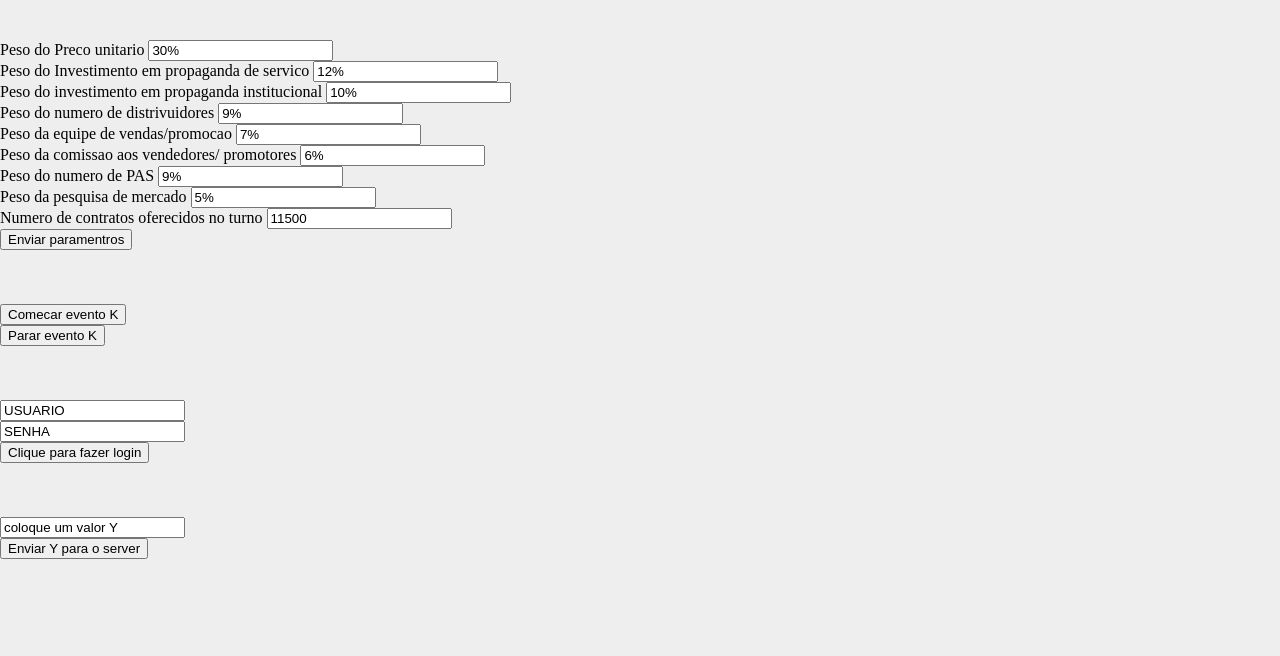
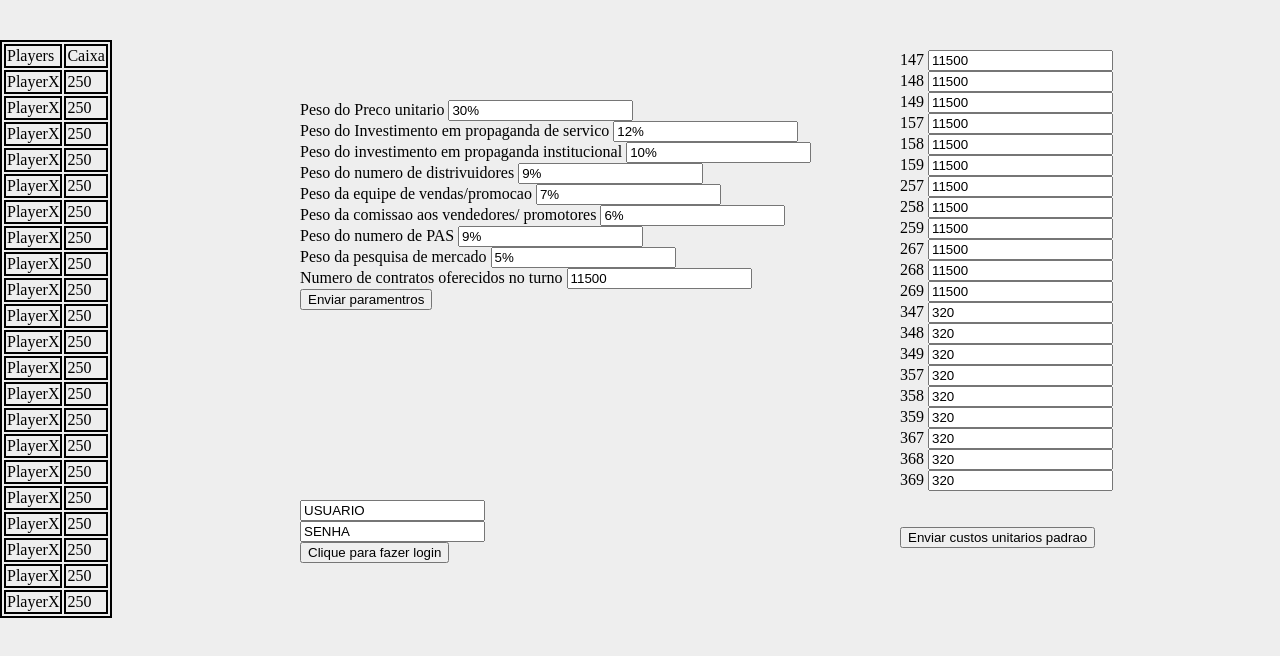
Before and after one commit to Renancy/projeto-fernando-1, a website: page playground/implementacao-pontuacao/publicadm/index.html in a window 1280 px wide. Drawn offline with nearby package versions, Linux system fonts and the light colour scheme; no server answers.

Commit message:
front-adm

```diff
--- a/playground/implementacao-pontuacao/publicadm/index.html
+++ b/playground/implementacao-pontuacao/publicadm/index.html
@@ -14,11 +14,127 @@
             background-color: #EEE;
             text-align: left;
         }
+        table, td {
+
+            border: 2px solid black;
+
+          }
+          #parame {
+            position: absolute;
+                top: 100px;
+                left: 300px;
+          }
+          #log {
+            position: absolute;
+                top: 500px;
+                left: 300px;
+          }
+          #enviarcus {
+            position: absolute;
+                top: 650px;
+                left: 50px;
+          }
+          #custos {
+            position: absolute;
+                top: 50px;
+                left: 900px;
+          }
         </style>
+        <table id="myTable">
+            <tr>
+                <td>Players</td>
+                <td>Caixa</td>
+            </tr>
+            <tr>
+                <td>PlayerX</td>
+                <td>250</td>
+            </tr>
+            <tr>
+                <td>PlayerX</td>
+                <td>250</td>
+            </tr>
+            <tr>
+                <td>PlayerX</td>
+                <td>250</td>
+            </tr>
+            <tr>
+                <td>PlayerX</td>
+                <td>250</td>
+            </tr>
+            <tr>
+                <td>PlayerX</td>
+                <td>250</td>
+            </tr>
+            <tr>
+                <td>PlayerX</td>
+                <td>250</td>
+            </tr>
+            <tr>
+                <td>PlayerX</td>
+                <td>250</td>
+            </tr>
+            <tr>
+                <td>PlayerX</td>
+                <td>250</td>
+            </tr>
+            <tr>
+                <td>PlayerX</td>
+                <td>250</td>
+            </tr>
+            <tr>
+                <td>PlayerX</td>
+                <td>250</td>
+            </tr>
+            <tr>
+                <td>PlayerX</td>
+                <td>250</td>
+            </tr>
+            <tr>
+                <td>PlayerX</td>
+                <td>250</td>
+            </tr>
+            <tr>
+                <td>PlayerX</td>
+                <td>250</td>
+            </tr>
+            <tr>
+                <td>PlayerX</td>
+                <td>250</td>
+            </tr>
+            <tr>
+                <td>PlayerX</td>
+                <td>250</td>
+            </tr>
+            <tr>
+                <td>PlayerX</td>
+                <td>250</td>
+            </tr>
+            <tr>
+                <td>PlayerX</td>
+                <td>250</td>
+            </tr>
+            <tr>
+                <td>PlayerX</td>
+                <td>250</td>
+            </tr>
+            <tr>
+                <td>PlayerX</td>
+                <td>250</td>
+            </tr>
+            <tr>
+                <td>PlayerX</td>
+                <td>250</td>
+            </tr>
+            <tr>
+                <td>PlayerX</td>
+                <td>250</td>
+            </tr>
+
+        </table>
     <body>
     <script src="/socket.io/socket.io.js"></script>
             <div id="admin">
-                <div>
+                <div id="parame">
                     Peso do Preco unitario
                     <input type="text" id="" value="30%"><br>
                     Peso do Investimento em propaganda de servico
@@ -41,30 +157,77 @@
 
                     <button type="button" onclick="parareventox()">Enviar paramentros</button>
                 </div>
-                <br></br>
+                <div id="custos">
+                    147
+                    <input type="text" value="11500"><br>
+        148
+        <input type="text" value="11500"><br>
+        149
+        <input type="text" value="11500"><br>
+        157
+        <input type="text" value="11500"><br>
+        158
+        <input type="text" value="11500"><br>
+        159
+        <input type="text" value="11500"><br>
+        257
+        <input type="text" value="11500"><br>
+        258
+        <input type="text" value="11500"><br>
+        259
+        <input type="text" value="11500"><br>
+        267
+        <input type="text" value="11500"><br>
+        268
+        <input type="text" value="11500"><br>
+        269
+        <input type="text" value="11500"><br>
+        347
+        <input type="text" value="320"><br>
+        348
+        <input type="text" value="320"><br>
+        349
+        <input type="text" value="320"><br>
+        357
+        <input type="text" value="320"><br>
+        358
+        <input type="text" value="320"><br>
+        359
+        <input type="text" value="320"><br>
+        367
+        <input type="text" value="320"><br>
+        368
+        <input type="text" value="320"><br>
+        369
+        <input type="text" value="320"><br>
+        <br></br>
+        <button type="button" onclick="parareventox()">Enviar custos unitarios padrao</button>
+                </div>
 
-                <br>
-                <div>
-                    <button type="button" onclick="eventok()">Comecar evento K</button><br>
-                    <button type="button" onclick="parareventok()">Parar evento K</button><br>
-                </div>
-<br></br>
-                <br>
-                <div>
+
+
+                <div id="log">
                     <input type="text" value="USUARIO" id="usuario"><br>
                     <input type="text" value="SENHA" id="senha"><br>
                     <button type="button" onclick="login()">Clique para fazer login</button><br>
                 </div>
-<br></br>
+
                 <br>
-                <div>
-                    <input type="text" value="coloque um valor Y" id="valory"><br>
-                    <button type="button" onclick="sety()">Enviar Y para o server</button><br>
-                </div>
+
 
             </div>
     </div>
         <script>
+            for(let i = 1; i < 22; i ++){
+            table.rows[i].cells[1].addEventListener('click', function(i){
+                alert('aaa')
+                    let custo = prompt('Qual custo padrao deseja atribuir?')
+                    table.rows[i].cells[1].innerHtml = custo
+            })
+        }
+
+
+
             const socket = io()
             let game
             //const scoreTable = document.getElementById('score-table')
```
